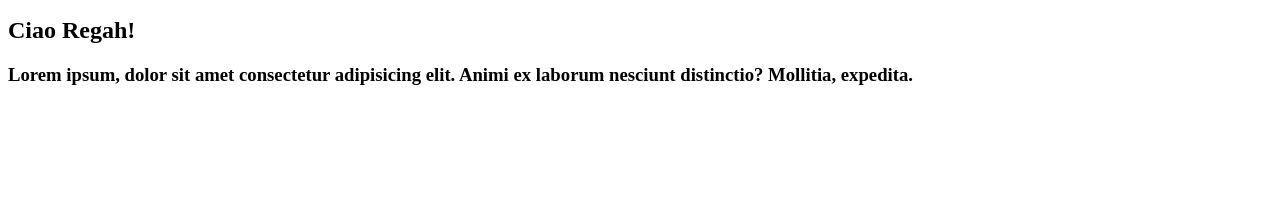
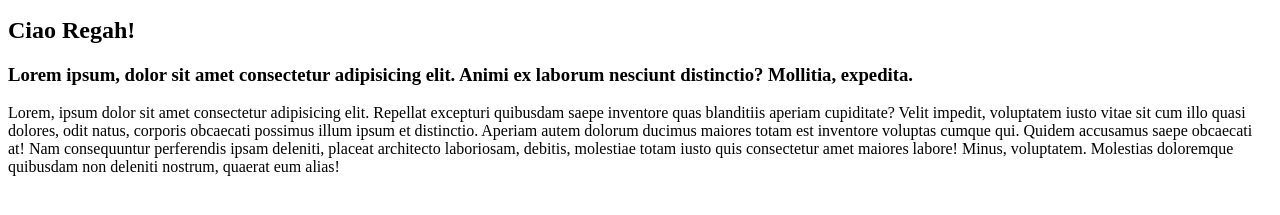
Before and after one commit to filippocandotti/primo-html, a plain HTML site: page index.html in a window 1280 px wide. Shown: the part 127-342 px from the top of the page. Drawn offline with Linux system fonts and the light colour scheme.

Commit message:
[add] p lorem80

```diff
--- a/index.html
+++ b/index.html
@@ -4,17 +4,21 @@
     <meta charset="UTF-8">
     <meta http-equiv="X-UA-Compatible" content="IE=edge">
     <meta name="viewport" content="width=device-width, initial-scale=1.0">
-    <title>Regah Page</title>
+    <title>Regah Page 2.0</title>
 </head>
 <body>
     <h1>Ciao Regah!</h1>
     <h3>Lorem, ipsum dolor sit amet consectetur adipisicing elit. Deleniti, totam reiciendis? Iusto culpa quod, porro non obcaecati necessitatibus, impedit ut, inventore aut quaerat voluptate hic veritatis distinctio minus commodi ea!</h3>
-    <!-- correggere testo + se sconosciuti leggono i commenti-->
+    <!-- commenti-->
 </head>
 <body>
     <h2>Ciao Regah!</h2>
     <h3>Lorem ipsum, dolor sit amet consectetur adipisicing elit. Animi ex laborum nesciunt distinctio? Mollitia, expedita.</h3>
-    <!-- correggere testo + se sconosciuti leggono i commenti-->
+    <!-- commenti-->
+    <!-- commento shortcut -->
+
+    <p> Lorem, ipsum dolor sit amet consectetur adipisicing elit. Repellat excepturi quibusdam saepe inventore quas blanditiis aperiam cupiditate? Velit impedit, voluptatem iusto vitae sit cum illo quasi dolores, odit natus, corporis obcaecati possimus illum ipsum et distinctio. Aperiam autem dolorum ducimus maiores totam est inventore voluptas cumque qui. Quidem accusamus saepe obcaecati at! Nam consequuntur perferendis ipsam deleniti, placeat architecto laboriosam, debitis, molestiae totam iusto quis consectetur amet maiores labore! Minus, voluptatem. Molestias doloremque quibusdam non deleniti nostrum, quaerat eum alias!</p>
+
 </body>
     </body>
 </body>
```
